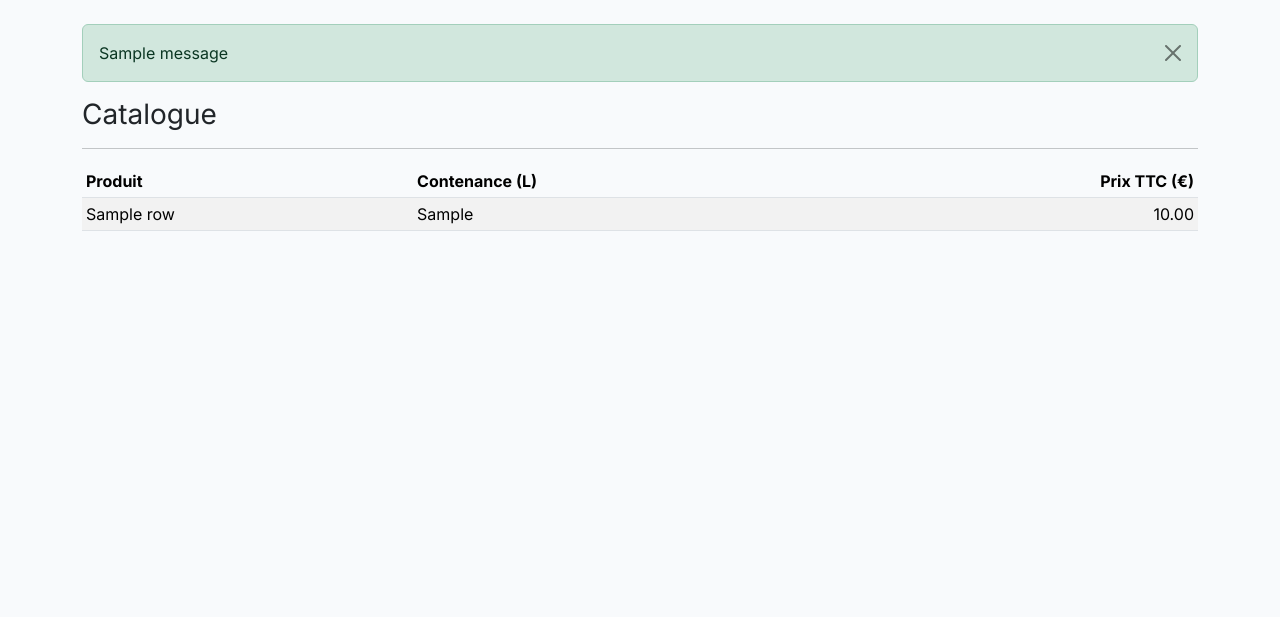
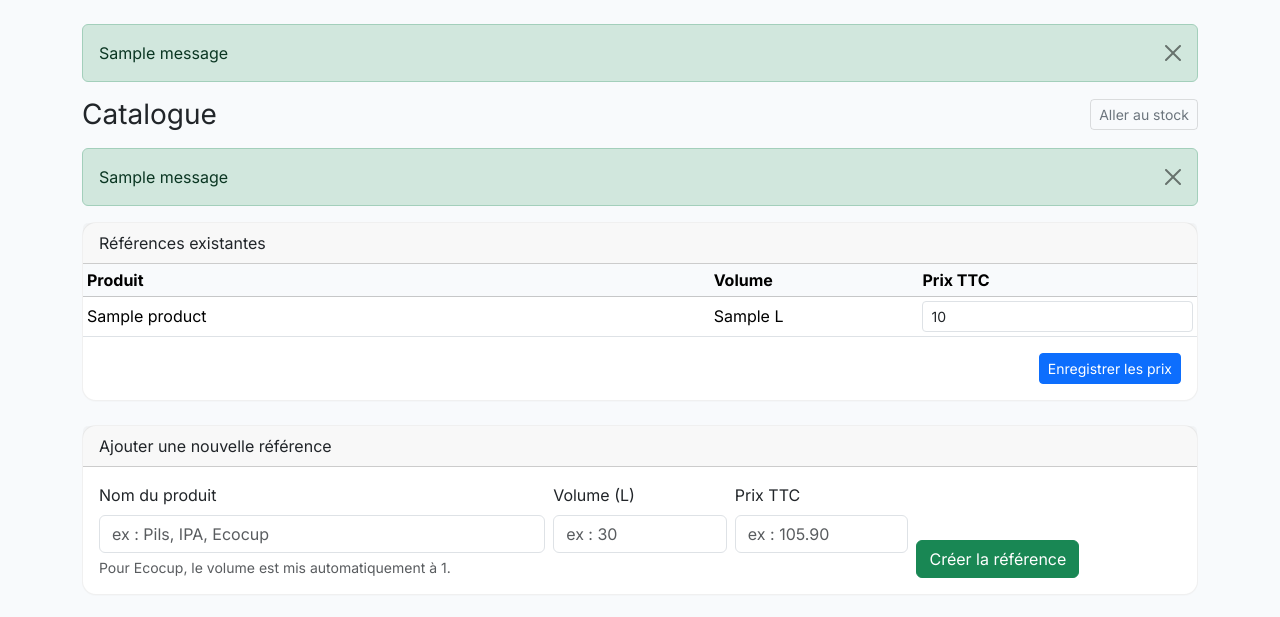
Before and after one commit to lecentrallanderneau-oss/Suivi_futs, a Flask app: template templates/catalog.html in a window 1280 px wide. Shown: the part 57-674 px from the top of the page. Run offline with Flask 3, Linux system fonts and the light colour scheme; the template is opened without the code that fills it: most values are stand-ins (such as "Sample title", 1, 10 or a date in 2020); one stand-in notice (Sample message) is shown.

Commit message:
Update catalog.html

```diff
--- a/templates/catalog.html
+++ b/templates/catalog.html
@@ -1,26 +1,89 @@
 {% extends "base.html" %}
-{% block title %}Catalogue · Gestion fûts{% endblock %}
+{% block title %}Catalogue{% endblock %}
+
 {% block content %}
-<h1 class="h3">Catalogue</h1>
-<hr>
-<table class="table table-sm table-striped align-middle">
-  <thead>
+<div class="d-flex align-items-center justify-content-between mb-3">
+  <h1 class="h3 mb-0">Catalogue</h1>
+  <a class="btn btn-sm btn-outline-secondary" href="{{ url_for('stock') }}">Aller au stock</a>
+</div>
+
+{% with messages = get_flashed_messages(with_categories=true) %}
+  {% if messages %}
+    {% for category, message in messages %}
+      <div class="alert alert-{{ 'warning' if category=='warning' else ('danger' if category=='danger' else ('success' if category=='success' else 'secondary')) }} alert-dismissible fade show" role="alert">
+        {{ message }}
+        <button type="button" class="btn-close" data-bs-dismiss="alert" aria-label="Fermer"></button>
+      </div>
+    {% endfor %}
+  {% endif %}
+{% endwith %}
+
+<div class="card mb-4">
+  <div class="card-header">Références existantes</div>
+  <div class="card-body p-0">
+    <form method="post">
+      <input type="hidden" name="action" value="update_prices">
+      <table class="table table-hover table-sm mb-0 align-middle">
+        <thead class="table-light">
           <tr>
-      <th>Produit</th>
-      <th>Contenance (L)</th>
-      <th class="text-end">Prix TTC (€)</th>
+            <th style="width:45%">Produit</th>
+            <th style="width:15%">Volume</th>
+            <th style="width:20%">Prix TTC</th>
           </tr>
         </thead>
         <tbody>
-    {% for name, size_l, price in rows %}
+        {% for it in items %}
           <tr>
-        <td>{{ name }}</td>
-        <td>{{ size_l }}</td>
-        <td class="text-end">{{ '%.2f'|format(price or 0) }}</td>
+            <td>{{ it.product.name }}</td>
+            <td>
+              {# Pour Ecocup : pas d'affichage de "1 L" #}
+              {% if 'ecocup' in it.product.name|lower or 'gobelet' in it.product.name|lower %}
+                —
+              {% else %}
+                {{ it.variant.size_l }} L
+              {% endif %}
+            </td>
+            <td>
+              <input
+                type="number" step="0.01" min="0"
+                class="form-control form-control-sm"
+                name="price_{{ it.variant.id }}"
+                value="{{ it.variant.price_ttc if it.variant.price_ttc is not none else '' }}"
+                placeholder="0,00">
+            </td>
           </tr>
-    {% else %}
-      <tr><td colspan="3" class="text-center text-muted">Aucune donnée.</td></tr>
         {% endfor %}
         </tbody>
       </table>
+      <div class="p-3 text-end">
+        <button class="btn btn-primary btn-sm">Enregistrer les prix</button>
+      </div>
+    </form>
+  </div>
+</div>
+
+<div class="card">
+  <div class="card-header">Ajouter une nouvelle référence</div>
+  <div class="card-body">
+    <form method="post" class="row g-2">
+      <input type="hidden" name="action" value="create">
+      <div class="col-md-5">
+        <label class="form-label">Nom du produit</label>
+        <input class="form-control" name="name" placeholder="ex : Pils, IPA, Ecocup" required>
+        <div class="form-text">Pour Ecocup, le volume est mis automatiquement à 1.</div>
+      </div>
+      <div class="col-md-2">
+        <label class="form-label">Volume (L)</label>
+        <input class="form-control" type="number" step="1" min="0" name="size_l" placeholder="ex : 30">
+      </div>
+      <div class="col-md-2">
+        <label class="form-label">Prix TTC</label>
+        <input class="form-control" type="number" step="0.01" min="0" name="price_ttc" placeholder="ex : 105.90">
+      </div>
+      <div class="col-md-3 d-flex align-items-end">
+        <button class="btn btn-success">Créer la référence</button>
+      </div>
+    </form>
+  </div>
+</div>
 {% endblock %}
```
Lines whose indentation alone changed are shown as unchanged.
